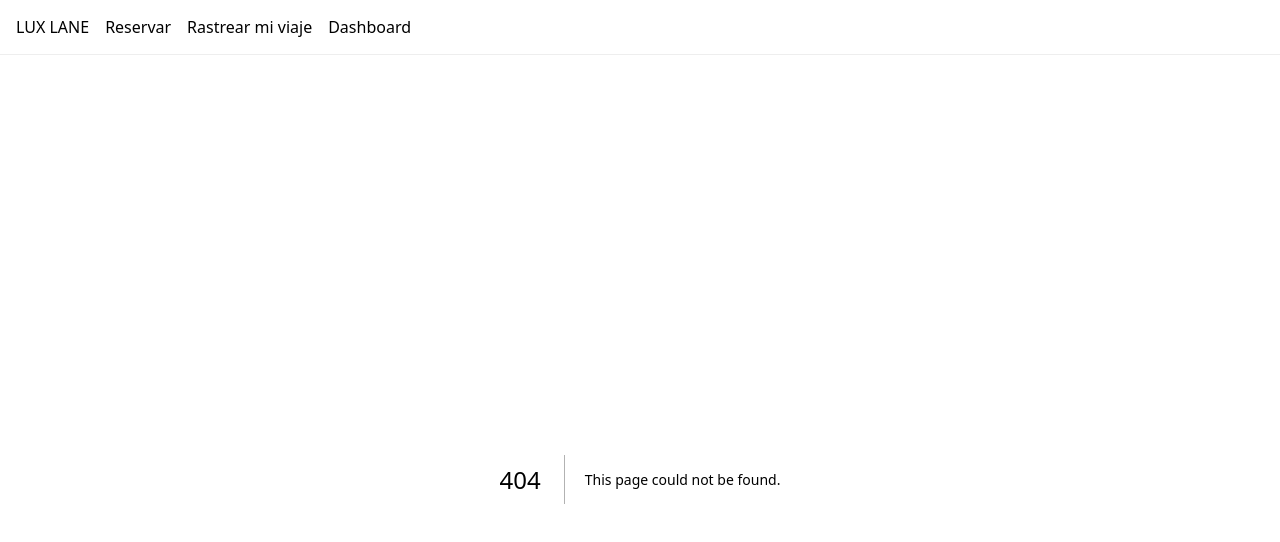
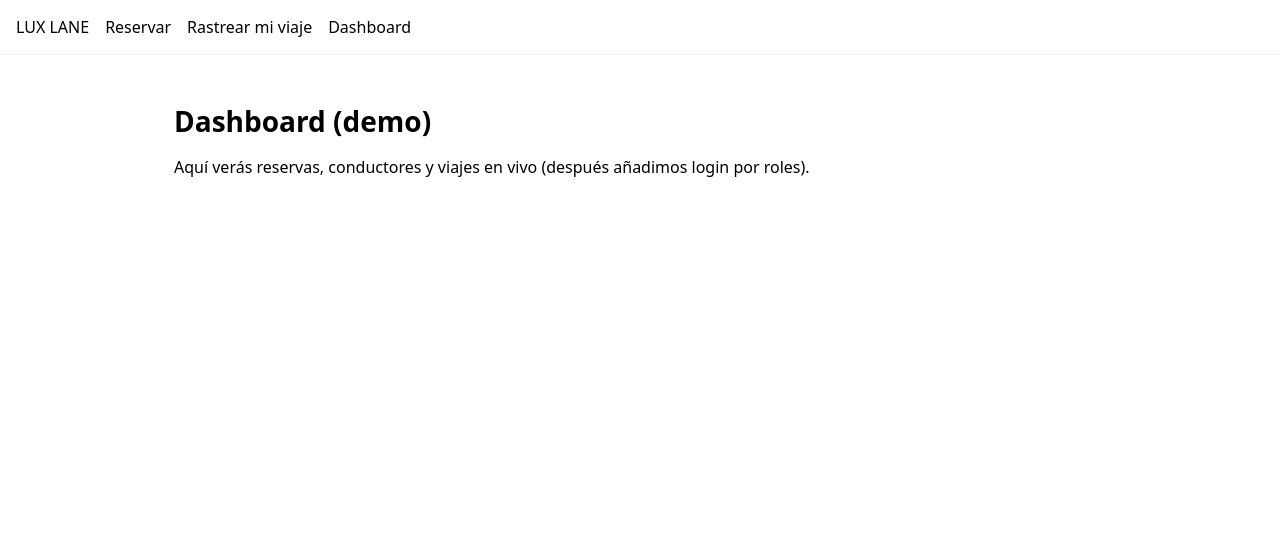
Before and after one commit to Luxlane/luxlane, a Next.js app: page /app/dashboard in a window 1280 px wide. Before the commit this address had no page. Shown: the top 542 px of the page. Built offline with nearby package versions, Linux system fonts and the light colour scheme.

Commit message:
Create page.tsx

```diff
--- /dev/null
+++ b/app/app/dashboard/page.tsx
@@ -0,0 +1,8 @@
+export default function Dashboard(){
+  return (
+    <section>
+      <h2 style={{fontSize:28, marginBottom:12}}>Dashboard (demo)</h2>
+      <p>Aquí verás reservas, conductores y viajes en vivo (después añadimos login por roles).</p>
+    </section>
+  );
+}
```
